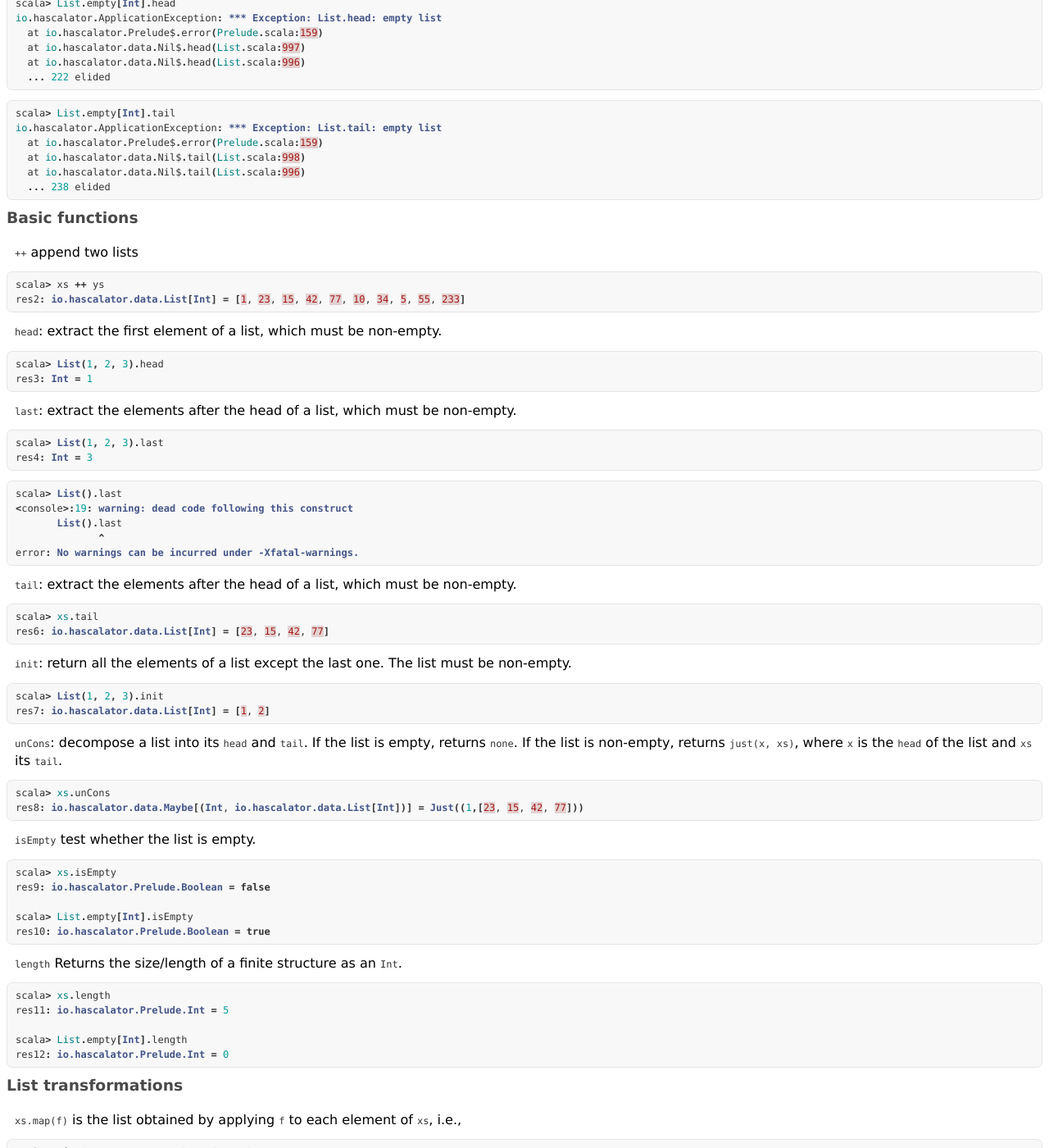
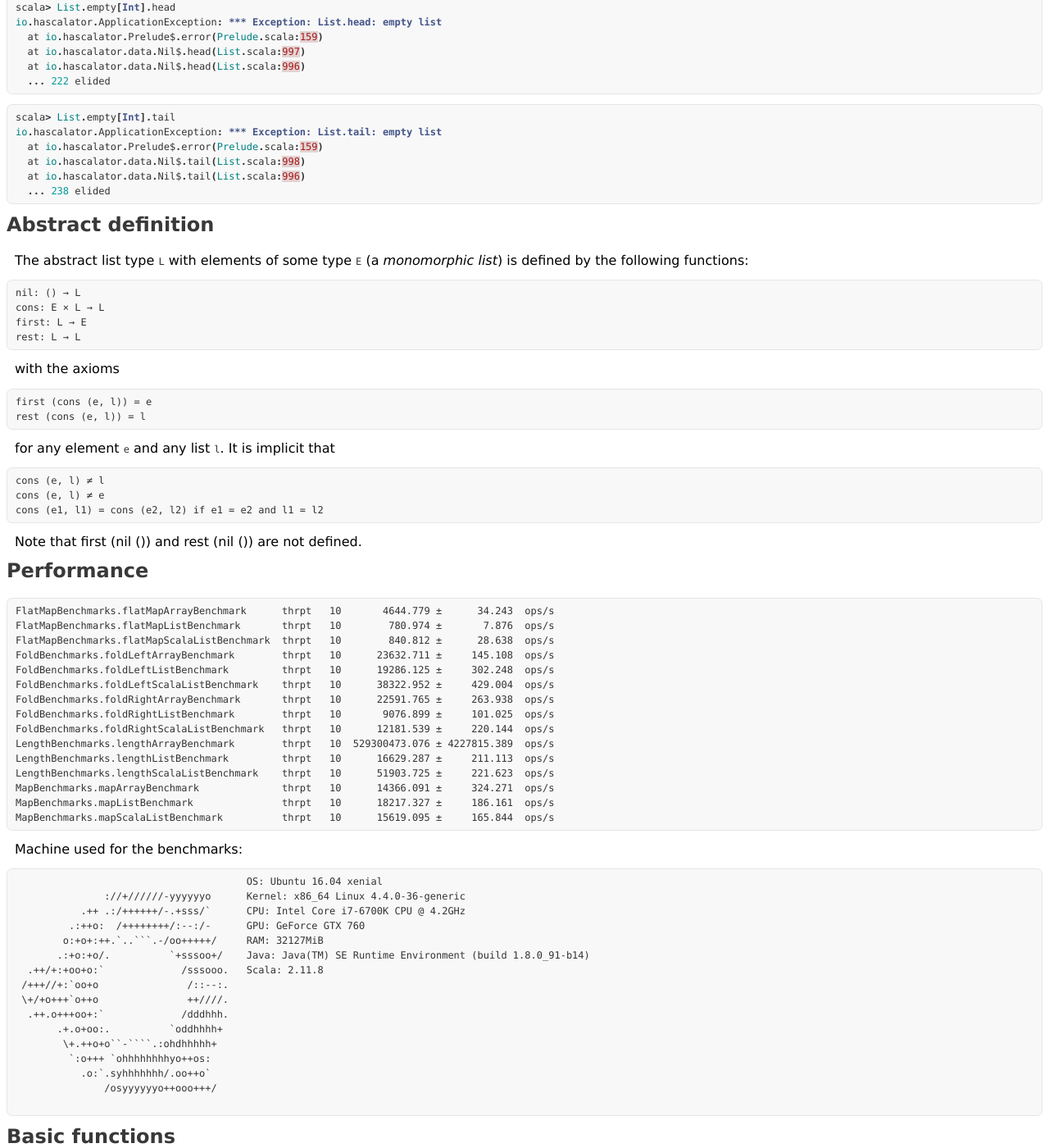
Before and after one commit to CarloMicieli/hascalator, a Jekyll site: the page built from tut/list.md, in a window 1280 px wide and 1400 px high, scrolled down 393 px. Shown: the whole window at 82% size. Built offline with Jekyll 4.4.1, drawn with Linux system fonts in a browser that asks for light colours.

Commit message:
updated site

`````diff
--- a/tut/list.md
+++ b/tut/list.md
@@ -3,12 +3,12 @@ layout: default
 title:  "Data.List"
 ---
 
-## `Data.List`
+# `Data.List`
 
 Operations on lists. The `List` is an immutable, inductive data type defined either as
 
-  * the empty list `Nil`
-  * the constructed list `Cons`, with an `head` and a `tail`
+  * the empty list `Nil`;
+  * the constructed list `Cons`, with an `head` and a `tail`.
 
 ```scala
 import io.hascalator._
@@ -42,7 +42,76 @@ io.hascalator.ApplicationException: *** Exception: List.tail: empty list
   at io.hascalator.data.Nil$.tail(List.scala:996)
   ... 238 elided
 ```
-### Basic functions
+
+## Abstract definition
+
+The abstract list type `L` with elements of some type `E` (a _monomorphic list_) is defined by the following functions:
+
+```
+nil: () → L
+cons: E × L → L
+first: L → E
+rest: L → L
+```
+
+with the axioms
+
+```
+first (cons (e, l)) = e
+rest (cons (e, l)) = l
+```
+
+for any element `e` and any list `l`. It is implicit that
+
+```
+cons (e, l) ≠ l
+cons (e, l) ≠ e
+cons (e1, l1) = cons (e2, l2) if e1 = e2 and l1 = l2
+```
+
+Note that first (nil ()) and rest (nil ()) are not defined.
+
+## Performance
+
+```
+FlatMapBenchmarks.flatMapArrayBenchmark      thrpt   10       4644.779 ±      34.243  ops/s
+FlatMapBenchmarks.flatMapListBenchmark       thrpt   10        780.974 ±       7.876  ops/s
+FlatMapBenchmarks.flatMapScalaListBenchmark  thrpt   10        840.812 ±      28.638  ops/s
+FoldBenchmarks.foldLeftArrayBenchmark        thrpt   10      23632.711 ±     145.108  ops/s
+FoldBenchmarks.foldLeftListBenchmark         thrpt   10      19286.125 ±     302.248  ops/s
+FoldBenchmarks.foldLeftScalaListBenchmark    thrpt   10      38322.952 ±     429.004  ops/s
+FoldBenchmarks.foldRightArrayBenchmark       thrpt   10      22591.765 ±     263.938  ops/s
+FoldBenchmarks.foldRightListBenchmark        thrpt   10       9076.899 ±     101.025  ops/s
+FoldBenchmarks.foldRightScalaListBenchmark   thrpt   10      12181.539 ±     220.144  ops/s
+LengthBenchmarks.lengthArrayBenchmark        thrpt   10  529300473.076 ± 4227815.389  ops/s
+LengthBenchmarks.lengthListBenchmark         thrpt   10      16629.287 ±     211.113  ops/s
+LengthBenchmarks.lengthScalaListBenchmark    thrpt   10      51903.725 ±     221.623  ops/s
+MapBenchmarks.mapArrayBenchmark              thrpt   10      14366.091 ±     324.271  ops/s
+MapBenchmarks.mapListBenchmark               thrpt   10      18217.327 ±     186.161  ops/s
+MapBenchmarks.mapScalaListBenchmark          thrpt   10      15619.095 ±     165.844  ops/s
+```
+
+Machine used for the benchmarks:
+```
+                                       OS: Ubuntu 16.04 xenial
+               ://+//////-yyyyyyo      Kernel: x86_64 Linux 4.4.0-36-generic
+           .++ .:/++++++/-.+sss/`      CPU: Intel Core i7-6700K CPU @ 4.2GHz
+         .:++o:  /++++++++/:--:/-      GPU: GeForce GTX 760
+        o:+o+:++.`..```.-/oo+++++/     RAM: 32127MiB
+       .:+o:+o/.          `+sssoo+/    Java: Java(TM) SE Runtime Environment (build 1.8.0_91-b14)
+  .++/+:+oo+o:`             /sssooo.   Scala: 2.11.8
+ /+++//+:`oo+o               /::--:.
+ \+/+o+++`o++o               ++////.
+  .++.o+++oo+:`             /dddhhh.
+       .+.o+oo:.          `oddhhhh+
+        \+.++o+o``-````.:ohdhhhhh+
+         `:o+++ `ohhhhhhhhyo++os:
+           .o:`.syhhhhhhh/.oo++o`
+               /osyyyyyyo++ooo+++/
+
+```
+
+## Basic functions
 
 `++` append two lists
 
@@ -114,7 +183,7 @@ scala> List.empty[Int].length
 res12: io.hascalator.Prelude.Int = 0
 ```
 
-### List transformations
+## List transformations
 
 `xs.map(f)` is the list obtained by applying `f` to each element of `xs`, i.e.,
 
@@ -137,7 +206,7 @@ scala> List('h', 'e', 'l', 'l', 'o').intersperse('-')
 res15: io.hascalator.data.List[Char] = [h, -, e, -, l, -, l, -, o]
 ```
 
-### Sublists
+## Sublists
 
 `xs.take(n)`, applied to a list `xs`, returns the prefix of `xs` of length `n`, or `xs` itself if `n > xs.length`
 
@@ -209,7 +278,7 @@ scala> List(1, 2, 3, 4, 5, 6).filter(_ < 3)
 res27: io.hascalator.data.List[Int] = [1, 2]
 ```
 
-### Zipping and unzipping lists
+## Zipping and unzipping lists
 
 `zip` takes two lists and returns a list of corresponding pairs. If one input list is short, excess elements of the
 longer list are discarded.
`````
Also changed, not shown: index.md (+3 -3 lines), tut/either.md (+2 -2 lines), tut/maybe.md (+1 -1 lines), tut/prelude.md (+1 -1 lines).
